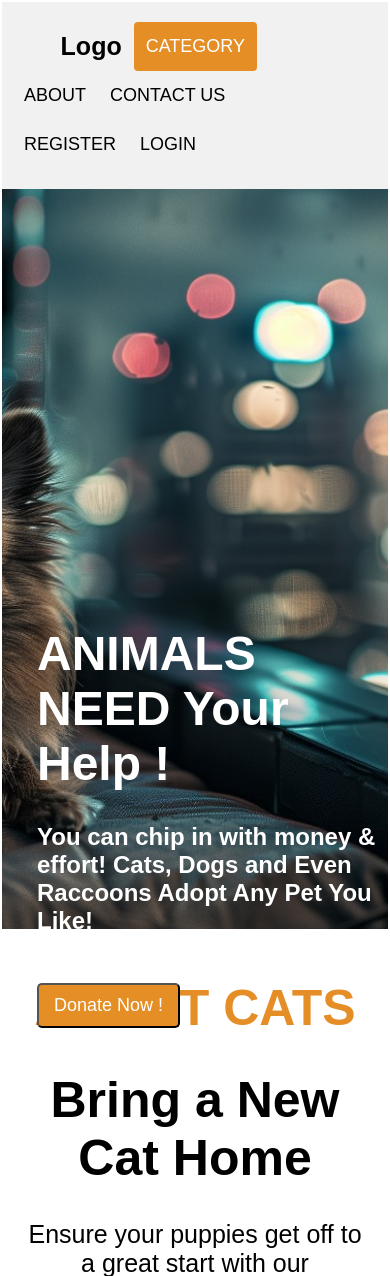
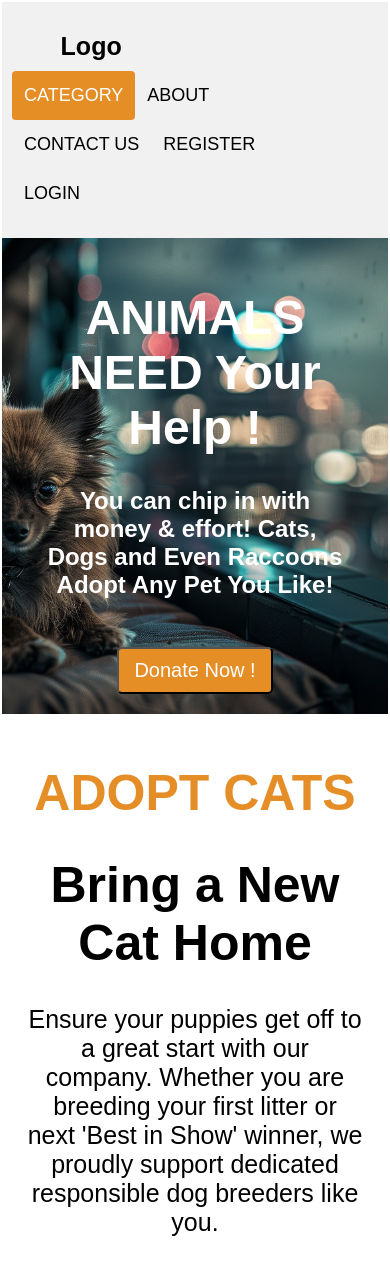
Before and after one commit to MalinduShasan/final_php_project, a PHP site: page / in a window 390 px wide; the page is wider, and only the part inside the window is pictured. Shown: the top 1276 px of that part. Run offline with PHP 8.4, Linux system fonts and the light colour scheme.

Commit message:
responsive the main image and the text on that image.

```diff
--- a/index.php
+++ b/index.php
@@ -72,9 +72,12 @@
             text-align: left;
             padding: 20px;
             border-radius: 8px;
-            height: 300px;
-            max-width: 50%;
+            height: auto;
+            max-width: 65%;
             width: 100%;
+            box-sizing: border-box;
+            margin-left: 100px;
+
         }
 
         /* donate button style */
@@ -85,6 +88,9 @@
             color: #FFFFFF;
             margin-top: 20px;
             cursor: pointer;
+            display: inline-block;
+            max-width: 100%;
+            box-sizing: border-box;
 
         }
         .btn-donate:hover {
@@ -282,22 +288,23 @@
 
         @media screen and (max-width: 768px) {
             .header-image {
-                padding: 20px;
-                flex-direction: column;
-                align-items: flex-start;
+                height: auto; /* Adjust height to fit content */
+                padding-right: 20px;
+                padding-left: 20px;
+                justify-content: center;
             }
-            .header-right {
-                float: none;
+
+            .header-text {
+                font-size: 24px; /* Smaller font size */
+                text-align: center;
+                max-width: 100%;
+                width: 100%;
+                margin-left: 0;
             }
-            .header-text {
-                font-size: 24px;
-                padding: 15px;
-                max-width: 100%;
-                margin: 0 auto;
-            }
+
             .btn-donate {
-                font-size: 18px;
-                padding: 10px 15px;
+                font-size: 20px;
+                width: auto; /* Flexible width for smaller screens */
             }
 
 
@@ -335,6 +342,12 @@
             }
 
         }
+        @media (min-width: 1200px) {
+            .header-text {
+                margin-left: 100px;
+            }
+        }
+
     </style>
     </head>
         <body>
```
